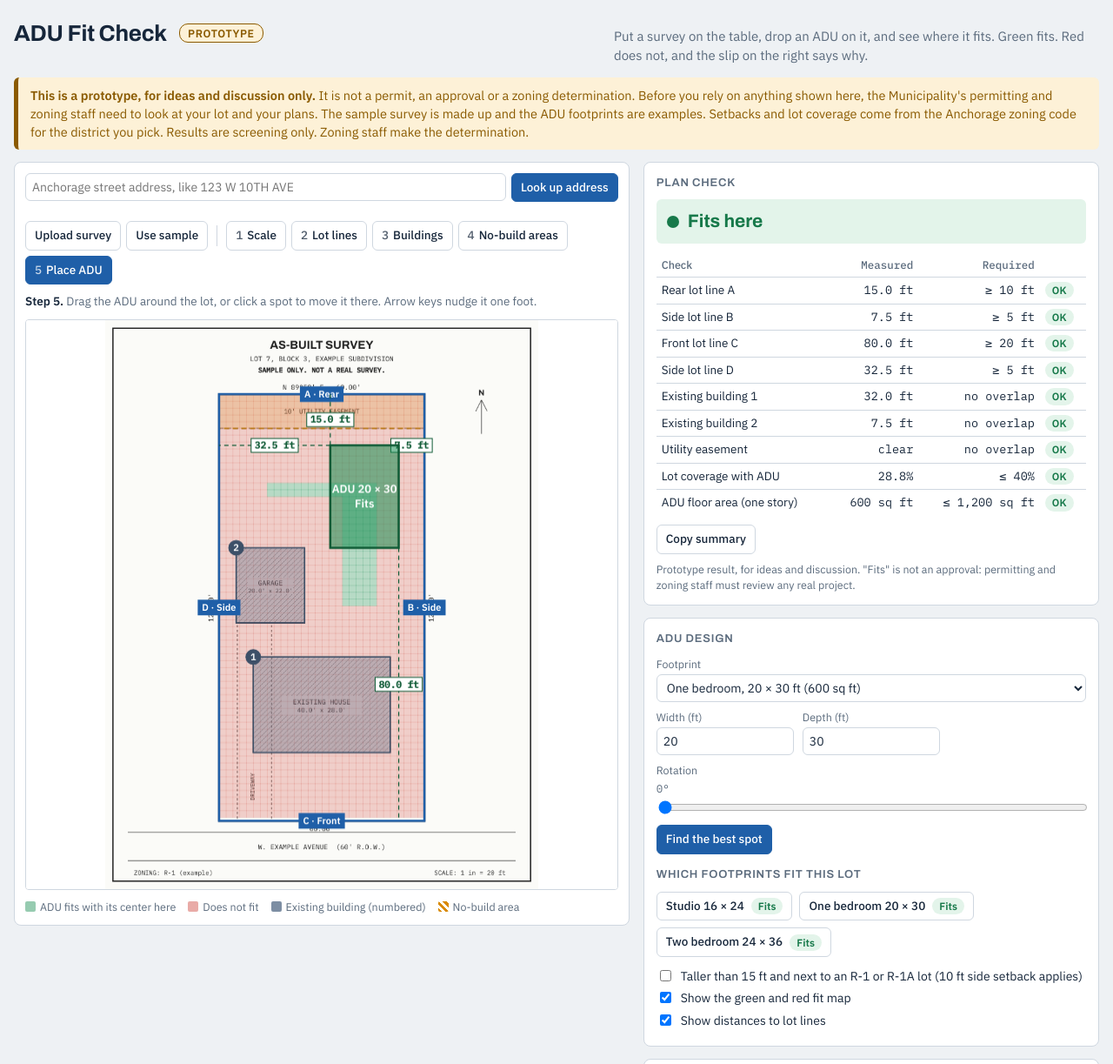
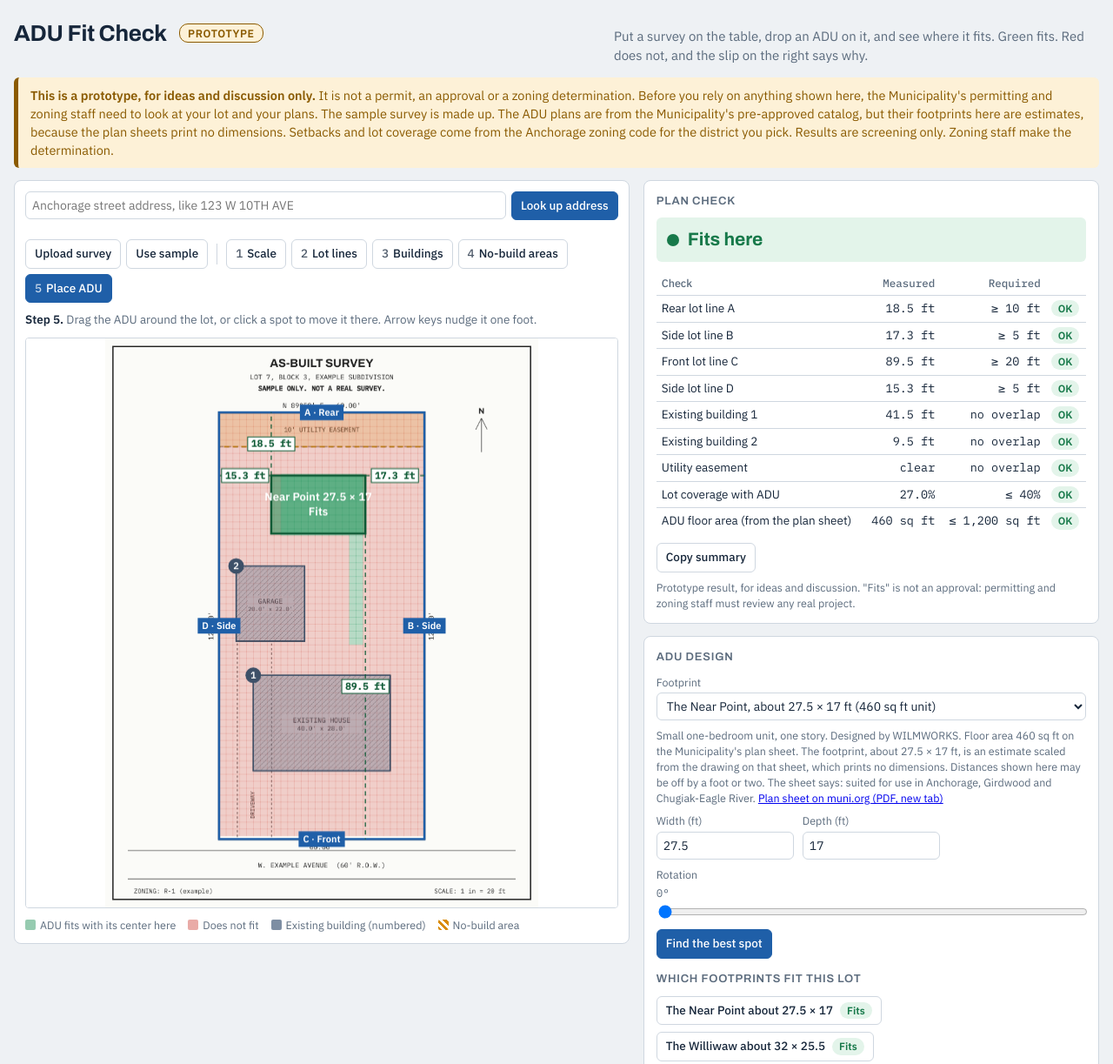
Before and after one commit to codeforanchorage/adu-fit-check, a website: page index.html in a window 1280 px wide. Shown: the top 1223 px of the page at 87% size. Drawn offline with Linux system fonts and the light colour scheme.

Commit message:
Phase 5: pre-approved plan catalog
The ADU designs now come from the Municipality's pre-approved catalog
(plans.json): The Near Point and The Williwaw, read from
www.muni.org/ADU on 2026-11-24. The cover sheets print no width, depth
or height, so each footprint is an estimate scaled from the sheet's
drawing and its floor area, marked approx and labelled as an estimate
wherever it is shown.

The plan check now takes a catalog plan's floor area from the plan
sheet instead of its footprint, because AMC 21.05.070D.1 does not count
a related garage. A hand-entered size is still taken as one story.

Co-Authored-By: Claude Fable 5.2 <noreply@anthropic.com>

```diff
--- a/index.html
+++ b/index.html
@@ -93,7 +93,7 @@ input[type=range]{width:100%}
     <h1>ADU Fit Check <span class="proto">Prototype</span></h1>
     <p>Put a survey on the table, drop an ADU on it, and see where it fits. Green fits. Red does not, and the slip on the right says why.</p>
   </header>
-  <div class="notice" role="note"><b>This is a prototype, for ideas and discussion only.</b> It is not a permit, an approval or a zoning determination. Before you rely on anything shown here, the Municipality's permitting and zoning staff need to look at your lot and your plans. The sample survey is made up and the ADU footprints are examples. Setbacks and lot coverage come from the Anchorage zoning code for the district you pick. Results are screening only. Zoning staff make the determination.</div>
+  <div class="notice" role="note"><b>This is a prototype, for ideas and discussion only.</b> It is not a permit, an approval or a zoning determination. Before you rely on anything shown here, the Municipality's permitting and zoning staff need to look at your lot and your plans. The sample survey is made up. The ADU plans are from the Municipality's pre-approved catalog, but their footprints here are estimates, because the plan sheets print no dimensions. Setbacks and lot coverage come from the Anchorage zoning code for the district you pick. Results are screening only. Zoning staff make the determination.</div>
 
   <div class="main">
     <section class="panel stage" aria-label="Survey">
@@ -158,14 +158,12 @@ input[type=range]{width:100%}
         <div class="grid2">
           <label style="grid-column:1/-1">Footprint
             <select id="design">
-              <option value="16x24">Studio, 16 × 24 ft (384 sq ft)</option>
-              <option value="20x30" selected>One bedroom, 20 × 30 ft (600 sq ft)</option>
-              <option value="24x36">Two bedroom, 24 × 36 ft (864 sq ft)</option>
-              <option value="custom">Custom size</option>
+              <option value="custom" selected>Custom size</option>
             </select>
           </label>
-          <label>Width (ft)<input type="number" id="aw" min="8" max="60" value="20"></label>
-          <label>Depth (ft)<input type="number" id="ad" min="8" max="60" value="30"></label>
+          <p class="small" id="planNote" style="grid-column:1/-1;margin:0" aria-live="polite"></p>
+          <label>Width (ft)<input type="number" id="aw" min="8" max="60" step="0.5" value="20"></label>
+          <label>Depth (ft)<input type="number" id="ad" min="8" max="60" step="0.5" value="30"></label>
           <label style="grid-column:1/-1">Rotation <span id="rotv" style="font-family:var(--mono)">0°</span>
             <input type="range" id="rot" min="0" max="175" step="5" value="0">
           </label>
@@ -191,7 +189,7 @@ input[type=range]{width:100%}
           <label>Gap from buildings (ft)<input type="number" id="rSep" min="0" value="0"></label>
           <label>Main house floor area (sq ft)<input type="number" id="house" min="0" placeholder="optional"></label>
         </div>
-        <p class="small">District values are for a single-family detached home, from Table 21.06-1 in AMC 21.06.020. Chugiak-Eagle River, Girdwood and Downtown have their own tables and are not included. On a lot with more than one street side, every street line gets the full front setback and there is no rear setback (AMC 21.06.030C.4); the zoning director decides the setbacks on such a lot. ADU rules come from AMC 21.05.070D.1: same setbacks as the district, no setback on a side or rear line next to an alley, house plus all accessory buildings within the lot coverage limit, and floor area up to 900 sq ft or 40% of the main house, whichever is greater, never over 1,200 sq ft. In R-1 and R-1A, lots under 10,000 sq ft may go to 50% coverage when the whole house is under 16 ft tall. The gap from buildings is not a zoning rule; set it if your reviewer asks for one.</p>
+        <p class="small">District values are for a single-family detached home, from Table 21.06-1 in AMC 21.06.020. Chugiak-Eagle River, Girdwood and Downtown have their own tables and are not included. On a lot with more than one street side, every street line gets the full front setback and there is no rear setback (AMC 21.06.030C.4); the zoning director decides the setbacks on such a lot. ADU rules come from AMC 21.05.070D.1: same setbacks as the district, no setback on a side or rear line next to an alley, house plus all accessory buildings within the lot coverage limit, and floor area, not counting a related garage, up to 900 sq ft or 40% of the main house, whichever is greater, never over 1,200 sq ft. The same section limits an ADU to 25 ft in height, or 30 ft over a garage; this page does not check height. In R-1 and R-1A, lots under 10,000 sq ft may go to 50% coverage when the whole house is under 16 ft tall. The gap from buildings is not a zoning rule; set it if your reviewer asks for one.</p>
       </section>
 
       <section class="panel card" aria-live="polite">
@@ -211,7 +209,7 @@ input[type=range]{width:100%}
 
       <section class="panel card">
         <h2>What a full version would add</h2>
-        <p style="margin:0">Footprints come from the pre-approved plan catalog. Existing surveys on file with the Municipality load without an upload. The result is a one-page slip to bring to the zoning review meeting and hand to your surveyor.</p>
+        <p style="margin:0">Footprints use the exact dimensions from the pre-approved plan sets. Existing surveys on file with the Municipality load without an upload. The result is a one-page slip to bring to the zoning review meeting and hand to your surveyor.</p>
       </section>
     </aside>
   </div>
--- /dev/null
+++ b/plans.json
@@ -0,0 +1,41 @@
+{
+  "about": "Pre-approved ADU plans from the Municipality of Anchorage catalog. Names, designers, floor areas and where each plan may be used are as printed on the Municipality's plan cover sheets. The cover sheets do not print width, depth or height. Until the Municipality supplies them, w and d (feet) are estimates scaled from the floor-plan drawing on each cover sheet and its printed floor area, and are marked approx: true. When the real dimensions arrive, replace w and d, set approx to false and update dimSource.",
+  "source": "https://www.muni.org/ADU",
+  "read": "2026-11-24",
+  "plans": [
+    {
+      "id": "near-point",
+      "name": "The Near Point",
+      "kind": "Small one-bedroom unit, one story",
+      "designer": "WILMWORKS",
+      "w": 27.5,
+      "d": 17,
+      "approx": true,
+      "dimSource": "Estimate. The floor-plan drawing on the cover sheet is about 1.62 times as wide as it is deep, and the sheet gives 460 sq ft.",
+      "floorArea": 460,
+      "floorAreaSource": "Cover sheet: a 460 SF one-bedroom unit.",
+      "stories": 1,
+      "overGarage": false,
+      "height": null,
+      "areas": "Anchorage, Girdwood and Chugiak-Eagle River",
+      "sheet": "https://www.muni.org/Documents/Departments/Public%20Works%20and%20Infrastructure/Development%20Services%20home/Pre-Approved%20ADUs/Near%20Point%20Cover%20Sheet.pdf"
+    },
+    {
+      "id": "williwaw",
+      "name": "The Williwaw",
+      "kind": "One-bedroom unit over a two-car garage, two stories",
+      "designer": "workshop AD",
+      "w": 32,
+      "d": 25.5,
+      "approx": true,
+      "dimSource": "Estimate. The second-floor drawing on the cover sheet is about 1.26 times as wide as it is deep, and the sheet gives 811 sq ft for that floor, which covers the garage, entry and porch below.",
+      "floorArea": 811,
+      "floorAreaSource": "Cover sheet: an 811 SF apartment over a 563 SF garage and a 176 SF entryway. AMC 21.05.070D.1 does not count a related garage. Whether the entryway counts has not been confirmed with Development Services.",
+      "stories": 2,
+      "overGarage": true,
+      "height": null,
+      "areas": "Anchorage, Girdwood and Chugiak-Eagle River",
+      "sheet": "https://www.muni.org/Documents/Departments/Public%20Works%20and%20Infrastructure/Development%20Services%20home/Pre-Approved%20ADUs/Williwaw%20Cover%20Sheet.pdf"
+    }
+  ]
+}
--- a/rules.js
+++ b/rules.js
@@ -73,7 +73,8 @@ export function typesFromEdges(lot,edges){
 }
 
 // The plan check.
-//   scene  {ftPerPx, lot, types, bldgs, nb:[{pts,label}], bldgArea (sq ft or null), adu:{w,d}}
+//   scene  {ftPerPx, lot, types, bldgs, nb:[{pts,label}], bldgArea (sq ft or null),
+//           adu:{w,d, floorArea (sq ft, only for a catalog plan)}}
 //   poly   the ADU outline in scene units
 //   R      {front, side, rear, cov, sep, tall, maxA, house}
 //   quick  stop at the first failure and return {ok:false} (used for the fit map)
@@ -102,11 +103,17 @@ export function check(scene,poly,R,quick){
   if(quick&&!ok)return {ok:false};
   S.nb.forEach(z=>{const hit=polyPoly(poly,z.pts)===0;if(hit)fail("Sits on a "+z.label.toLowerCase()+".");
     rows.push({name:z.label,m:hit?"overlaps":"clear",r:"no overlap",ok:!hit})});
-  const lotA=area(S.lot)*f*f,bA=S.bldgArea!=null?S.bldgArea:S.bldgs.reduce((s,b)=>s+area(b),0)*f*f,aA=S.adu.w*S.adu.d,cov=(bA+aA)/lotA*100,covOk=cov<=R.cov+0.05;
+  let aA=S.adu.w*S.adu.d;
+  const lotA=area(S.lot)*f*f,bA=S.bldgArea!=null?S.bldgArea:S.bldgs.reduce((s,b)=>s+area(b),0)*f*f,cov=(bA+aA)/lotA*100,covOk=cov<=R.cov+0.05;
   if(!covOk)fail("Lot coverage would be "+f1(cov)+"%. The limit is "+R.cov+"%. A smaller footprint could fit.");
   rows.push({name:"Lot coverage with ADU",m:f1(cov)+"%",r:"≤ "+R.cov+"%",ok:covOk});
+  // AMC 21.05.070D.1.b.iii(B)(4): the size limit is on the gross floor area of the ADU, "not
+  // including any related garage". A catalog plan gives its own floor area (plans.json), which
+  // can differ from its footprint: a unit over a garage, or two stories. A hand-entered size
+  // is taken as one story, so its floor area is its footprint.
+  const own=S.adu.floorArea!=null;if(own)aA=S.adu.floorArea;
   const szOk=aA<=R.maxA+0.5;if(!szOk)fail("Floor area is "+aA+" sq ft. The limit for this lot is "+Math.round(R.maxA).toLocaleString()+" sq ft"+(R.house?" (900 sq ft or 40% of the main house, whichever is greater, up to 1,200)":"")+".");
-  rows.push({name:"ADU floor area (one story)",m:aA+" sq ft",r:"≤ "+Math.round(R.maxA).toLocaleString()+" sq ft",ok:szOk});
+  rows.push({name:own?"ADU floor area (from the plan sheet)":"ADU floor area (one story)",m:aA+" sq ft",r:"≤ "+Math.round(R.maxA).toLocaleString()+" sq ft",ok:szOk});
   return {ok,rows,why,lotA,cov};
 }
 
--- a/ui.js
+++ b/ui.js
@@ -29,11 +29,13 @@ function buildMap(){
 function bestSpot(){if(!ready())return null;const R=rules();if(!globalOk(R))return null;const g=gridPts(),keep=S.adu.rot;let best=null;
   for(const rot of [keep,(keep+90)%180]){S.adu.rot=rot;for(const p of g.pts){const poly=aduPoly(p.x,p.y);if(!check(S,poly,R,true).ok)continue;const m=margin(S,poly,R);if(!best||m>best.m+(rot===keep?0:0.5))best={m,x:p.x,y:p.y,rot}}}
   S.adu.rot=keep;return best}
-const PRESETS=[["Studio",16,24],["One bedroom",20,30],["Two bedroom",24,36]];
+// The Municipality's pre-approved plans, from plans.json (loadPlans below). Empty until it
+// loads, and it stays empty if it cannot be read: "Custom size" still works without it.
+let PLANS=[];
 function computeFits(){const box=$("fits");box.innerHTML="";if(!ready()){return}const keep={...S.adu};
-  PRESETS.forEach(([n,w,d])=>{S.adu.w=w;S.adu.d=d;const b=bestSpot();const btn=document.createElement("button");btn.type="button";btn.className="fitbtn";
-    const t=document.createElement("span");t.textContent=n+" "+w+" × "+d;const g=document.createElement("span");g.className="tag "+(b?"ok":"bad");g.textContent=b?"Fits":"No spot";btn.append(t,g);
-    btn.addEventListener("click",()=>{$("design").value=w+"x"+d;design();goBest()});box.appendChild(btn)});
+  PLANS.forEach(p=>{S.adu.w=p.w;S.adu.d=p.d;S.adu.floorArea=p.floorArea;const b=bestSpot();const btn=document.createElement("button");btn.type="button";btn.className="fitbtn";
+    const t=document.createElement("span");t.textContent=p.name+" "+(p.approx?"about ":"")+p.w+" × "+p.d;const g=document.createElement("span");g.className="tag "+(b?"ok":"bad");g.textContent=b?"Fits":"No spot";btn.append(t,g);
+    btn.addEventListener("click",()=>{$("design").value=p.id;design();goBest()});box.appendChild(btn)});
   Object.assign(S.adu,keep)}
 function goBest(){const b=bestSpot();if(!b){$("bestMsg").textContent="No spot fits this footprint. Try a smaller one or a different rotation.";return}
   $("bestMsg").textContent="Placed with "+f1(Math.max(0,b.m))+" ft to spare.";S.adu.x=b.x;S.adu.y=b.y;S.adu.rot=b.rot;$("rot").value=b.rot;$("rotv").textContent=b.rot+"°";S.mapDirty=true;if(S.mode!=="place")setMode("place");else update()}
@@ -76,7 +78,7 @@ function draw(){
   if(ready()&&S.mode==="place"){const p=aduPoly(S.adu.x,S.adu.y),r=S.result;const ok=r&&r.ok;
     path(p,true);cx.fillStyle=ok?"rgba(23,140,80,.55)":"rgba(200,45,35,.55)";cx.fill();cx.strokeStyle=ok?"#0e5a35":"#8c1c16";cx.lineWidth=2.5;cx.stroke();
     cx.fillStyle="#fff";cx.font="600 13px 'IBM Plex Sans',sans-serif";cx.textAlign="center";cx.textBaseline="middle";
-    cx.fillText("ADU "+S.adu.w+" × "+S.adu.d,X(S.adu),Y(S.adu)-8);cx.fillText(ok?"Fits":"Does not fit",X(S.adu),Y(S.adu)+9)}
+    cx.fillText((S.adu.plan?S.adu.plan.name.replace(/^The /,""):"ADU")+" "+S.adu.w+" × "+S.adu.d,X(S.adu),Y(S.adu)-8);cx.fillText(ok?"Fits":"Does not fit",X(S.adu),Y(S.adu)+9)}
 }
 function label(t,p,c){cx.font="500 11px 'IBM Plex Sans',sans-serif";cx.textAlign="center";cx.textBaseline="middle";cx.fillStyle=c;cx.fillText(t,X(p),Y(p))}
 function badge(t,p){cx.beginPath();cx.arc(X(p),Y(p),9,0,7);cx.fillStyle="#3d5068";cx.fill();cx.font="600 11px 'IBM Plex Sans',sans-serif";cx.fillStyle="#fff";cx.textAlign="center";cx.textBaseline="middle";cx.fillText(t,X(p),Y(p)+0.5)}
@@ -144,8 +146,27 @@ $("scaleApply").addEventListener("click",()=>{const ft=parseFloat($("scaleFt").v
   const d=Math.hypot(S.scalePts[0].x-S.scalePts[1].x,S.scalePts[0].y-S.scalePts[1].y);if(d<2)return;S.ftPerPx=ft/d;S.mapDirty=true;setMode(S.lotClosed?"place":"lot")});
 
 /* ---------- controls ---------- */
-function design(){const v=$("design").value;if(v!=="custom"){const [w,d]=v.split("x").map(Number);$("aw").value=w;$("ad").value=d}
-  S.adu.w=Math.max(8,Math.min(60,parseFloat($("aw").value)||20));S.adu.d=Math.max(8,Math.min(60,parseFloat($("ad").value)||30));S.mapDirty=true;update()}
+function design(){const p=PLANS.find(p=>p.id===$("design").value)||null;if(p){$("aw").value=p.w;$("ad").value=p.d}
+  S.adu.w=Math.max(8,Math.min(60,parseFloat($("aw").value)||20));S.adu.d=Math.max(8,Math.min(60,parseFloat($("ad").value)||30));
+  S.adu.plan=p;S.adu.floorArea=p?p.floorArea:null;planNote(p);S.mapDirty=true;update()}
+// What the page says about the chosen plan, and where its numbers come from.
+function planNote(p){const el=$("planNote");el.textContent="";if(!p)return;
+  el.appendChild(document.createTextNode(p.kind+". Designed by "+p.designer+". Floor area "+p.floorArea.toLocaleString()+" sq ft on the Municipality's plan sheet"+(p.overGarage?", not counting the garage":"")+". "
+    +(p.approx?"The footprint, about "+p.w+" × "+p.d+" ft, is an estimate scaled from the drawing on that sheet, which prints no dimensions. Distances shown here may be off by a foot or two. ":"")
+    +(p.stories>1?"This plan is "+(p.stories===2?"two":p.stories)+" stories. If a neighbouring lot is R-1 or R-1A, tick the 10 ft side setback box below. ":"")
+    +"The sheet says: suited for use in "+p.areas+". "));
+  const a=document.createElement("a");a.href=p.sheet;a.target="_blank";a.rel="noopener noreferrer";a.textContent="Plan sheet on muni.org (PDF, new tab)";el.appendChild(a)}
+async function loadPlans(){
+  try{const r=await fetch("./plans.json");if(!r.ok)throw new Error("HTTP "+r.status);const j=await r.json();
+    PLANS=(j.plans||[]).filter(p=>p&&p.id&&p.name&&p.w>0&&p.d>0&&p.floorArea>0);
+  }catch(e){console.error(e);PLANS=[]}
+  if(!PLANS.length){$("planNote").textContent="The pre-approved plan list could not be loaded. Type a width and depth instead.";return}
+  const sel=$("design"),custom=sel.querySelector('option[value="custom"]');
+  PLANS.forEach(p=>{const o=document.createElement("option");o.value=p.id;o.textContent=p.name+", "+(p.approx?"about ":"")+p.w+" × "+p.d+" ft ("+p.floorArea.toLocaleString()+" sq ft unit)";sel.insertBefore(o,custom)});
+  // start on the first plan unless a size has already been typed
+  if($("aw").value==="20"&&$("ad").value==="30"){sel.value=PLANS[0].id;design();if(ready()&&!S.info){const b=bestSpot();if(b){S.adu.x=b.x;S.adu.y=b.y;S.adu.rot=b.rot;$("rot").value=b.rot;$("rotv").textContent=b.rot+"°";S.mapDirty=true;update()}}}
+  else{S.mapDirty=true;update()}
+}
 $("design").addEventListener("change",design);
 ["aw","ad"].forEach(id=>$(id).addEventListener("input",()=>{$("design").value="custom";design()}));
 $("rot").addEventListener("input",()=>{$("bestMsg").textContent="";S.adu.rot=+$("rot").value;$("rotv").textContent=S.adu.rot+"°";S.mapDirty=true;update()});
@@ -157,7 +178,8 @@ $("best").addEventListener("click",goBest);$("showDim").addEventListener("change
 $("showMap").addEventListener("change",draw);
 document.querySelectorAll(".flag").forEach(c=>c.addEventListener("change",flags));
 $("copy").addEventListener("click",async()=>{const r=S.result;if(!r)return;
-  const t=["ADU Fit Check (screening only, not a zoning determination)","Prototype, for ideas and discussion only. Permitting and zoning staff must review any real project.",...(S.info?["Parcel "+S.info.pid+", "+S.info.addr+". Lot lines and buildings from Municipality of Anchorage GIS, not a survey."]:[]),"ADU footprint: "+S.adu.w+" x "+S.adu.d+" ft, rotated "+S.adu.rot+" degrees","Result: "+(r.ok?"Fits here":"Does not fit here"),
+  const t=["ADU Fit Check (screening only, not a zoning determination)","Prototype, for ideas and discussion only. Permitting and zoning staff must review any real project.",...(S.info?["Parcel "+S.info.pid+", "+S.info.addr+". Lot lines and buildings from Municipality of Anchorage GIS, not a survey."]:[]),...(S.adu.plan?["Plan: "+S.adu.plan.name+", from the Municipality's pre-approved ADU catalog (www.muni.org/ADU)."+(S.adu.plan.approx?" Its footprint here is an estimate scaled from the plan sheet, which prints no dimensions.":"")]:[]),
+    "ADU footprint: "+(S.adu.plan&&S.adu.plan.approx?"about ":"")+S.adu.w+" x "+S.adu.d+" ft, rotated "+S.adu.rot+" degrees","Result: "+(r.ok?"Fits here":"Does not fit here"),
     ...r.why.map(w=>"- "+w),"","Checks:",...r.rows.map(o=>(o.ok?"OK  ":"NO  ")+o.name+": "+o.m+" (required "+o.r+")"),"","Other reviews:",...(flags().length?flags().map(x=>"- "+x):["- none checked"]),...(S.flagNotes?["","From the map layers (check these; the layers may be out of date):",...S.flagNotes.map(x=>"- "+x)]:[])].join("\n");
   try{await navigator.clipboard.writeText(t);$("copied").textContent="Copied."}catch(err){$("copied").textContent="Copy was blocked by the browser."}
   setTimeout(()=>$("copied").textContent="",2500)});
@@ -348,5 +370,5 @@ function sample(){
 }
 $("sample").addEventListener("click",sample);
 window.addEventListener("resize",()=>{layout();draw()});
-flags();sample();
+flags();sample();loadPlans();
 if(document.fonts&&document.fonts.ready)document.fonts.ready.then(()=>{if(S.ftPerPx===1/6&&S.bldgs.length===2&&S.img&&S.img.width===760){const a={...S.adu},m=S.mode;sample();Object.assign(S.adu,a);setMode(m)}});
```
Also changed, not shown: tests/live-check.mjs (+16 -10 lines), tests/rules.test.js (+28 -0 lines), README.md, 1 other file.
